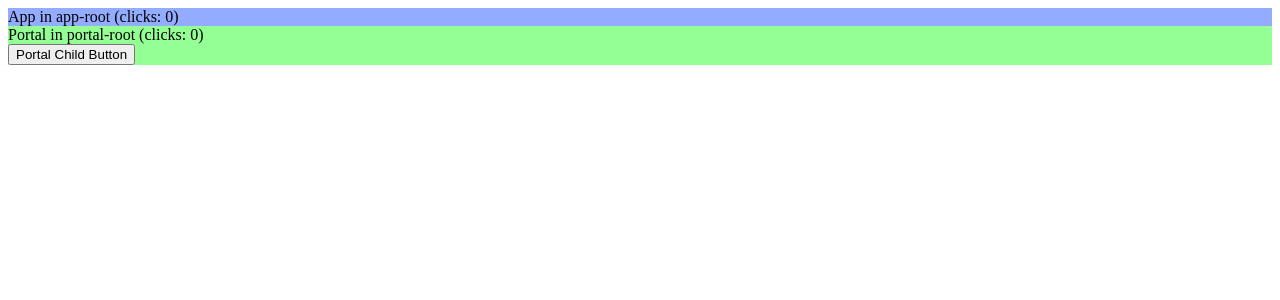
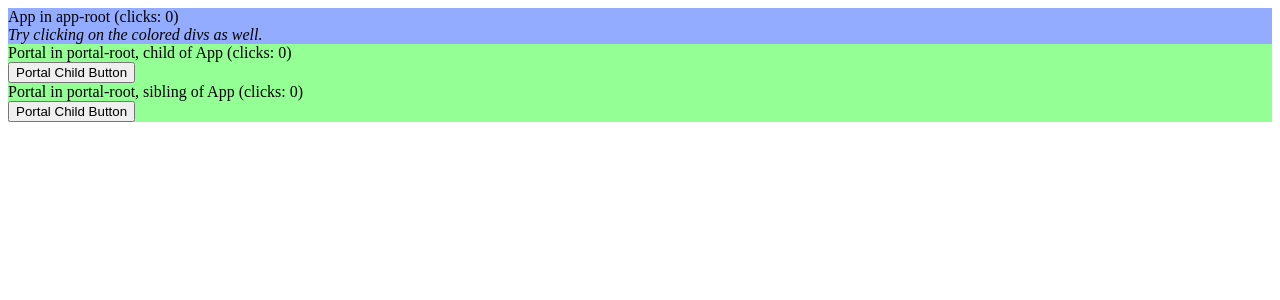
Before and after one commit to Toxe/react-portals, a React (Create React App) app: page / in a window 1280 px wide. Shown: the top 300 px of the page. Built offline with nearby package versions, Linux system fonts and the light colour scheme.

Commit message:
Add Portal title

```diff
--- a/src/App.js
+++ b/src/App.js
@@ -4,8 +4,8 @@ import Portal from "./Portal";
 export default class App extends Component {
     constructor(props) {
         super(props);
-        this.state = {clicks: 0};
-    };
+        this.state = { clicks: 0 };
+    }
 
     handleClick = () => {
         console.log("handleClick in:", this);
@@ -17,8 +17,13 @@ export default class App extends Component {
     render() {
         return (
             <div onClick={this.handleClick}>
-                <div>App in app-root (clicks: {this.state.clicks})</div>
-                <Portal />
+                <div>
+                    App in app-root (clicks: {this.state.clicks})
+                </div>
+                <div>
+                    <em>Try clicking on the colored divs as well.</em>
+                </div>
+                <Portal title="Portal in portal-root, child of App" />
             </div>
         );
     }
--- a/src/Portal.js
+++ b/src/Portal.js
@@ -4,8 +4,8 @@ import ReactDOM from "react-dom";
 export default class Portal extends Component {
     constructor(props) {
         super(props);
-        this.state = {clicks: 0};
-    };
+        this.state = { clicks: 0 };
+    }
 
     handleClick = () => {
         console.log("handleClick in:", this);
@@ -17,7 +17,9 @@ export default class Portal extends Component {
     render() {
         return ReactDOM.createPortal(
             <div onClick={this.handleClick}>
-                <div>Portal in portal-root (clicks: {this.state.clicks})</div>
+                <div>
+                    {this.props.title} (clicks: {this.state.clicks})
+                </div>
                 <PortalChildButton />
             </div>,
             document.getElementById("portal-root")
--- a/src/index.js
+++ b/src/index.js
@@ -2,10 +2,12 @@ import React from "react";
 import ReactDOM from "react-dom";
 import "./index.css";
 import App from "./App";
+import Portal from "./Portal";
 
 ReactDOM.render(
     <React.StrictMode>
         <App />
+        <Portal title="Portal in portal-root, sibling of App" />
     </React.StrictMode>,
     document.getElementById("app-root")
 );
```
